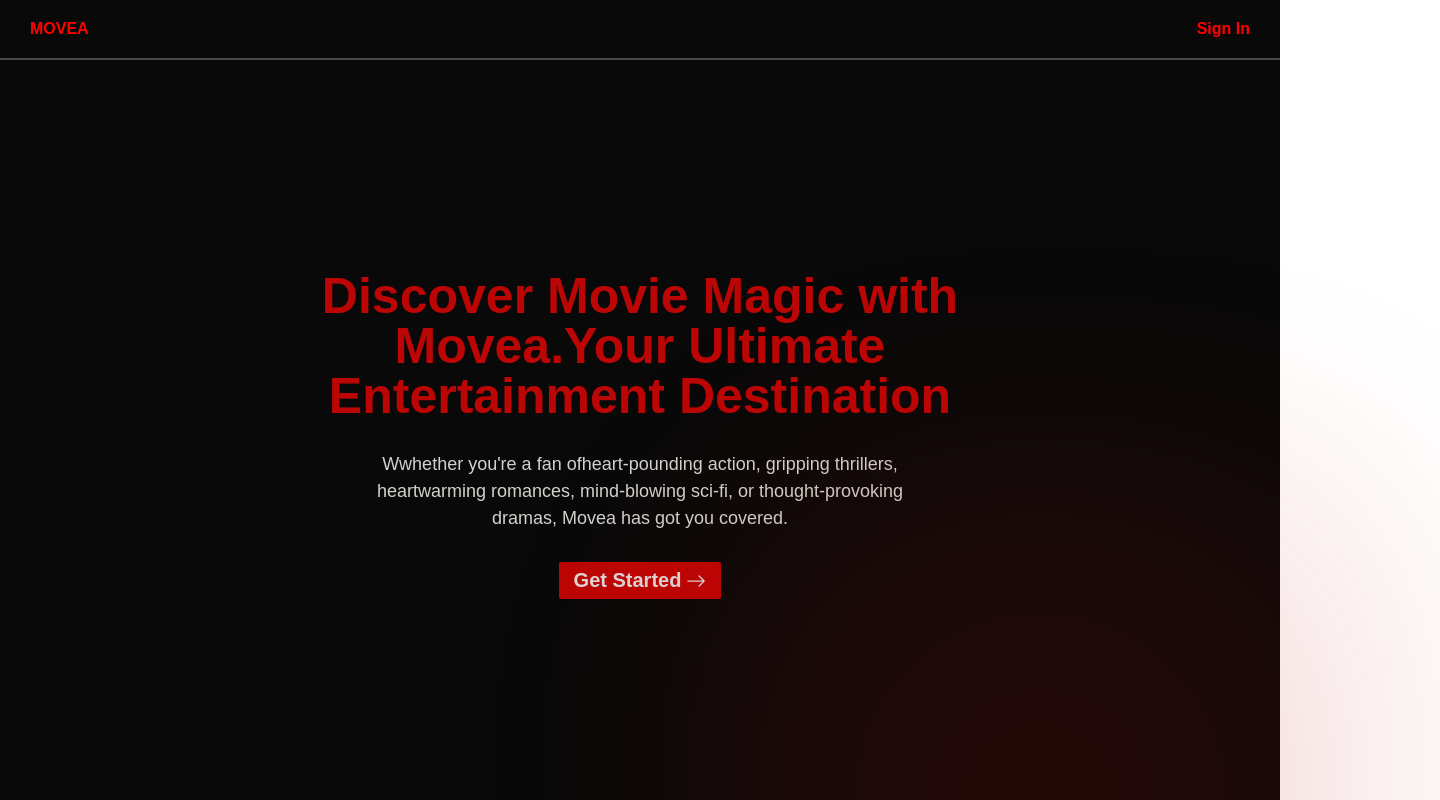
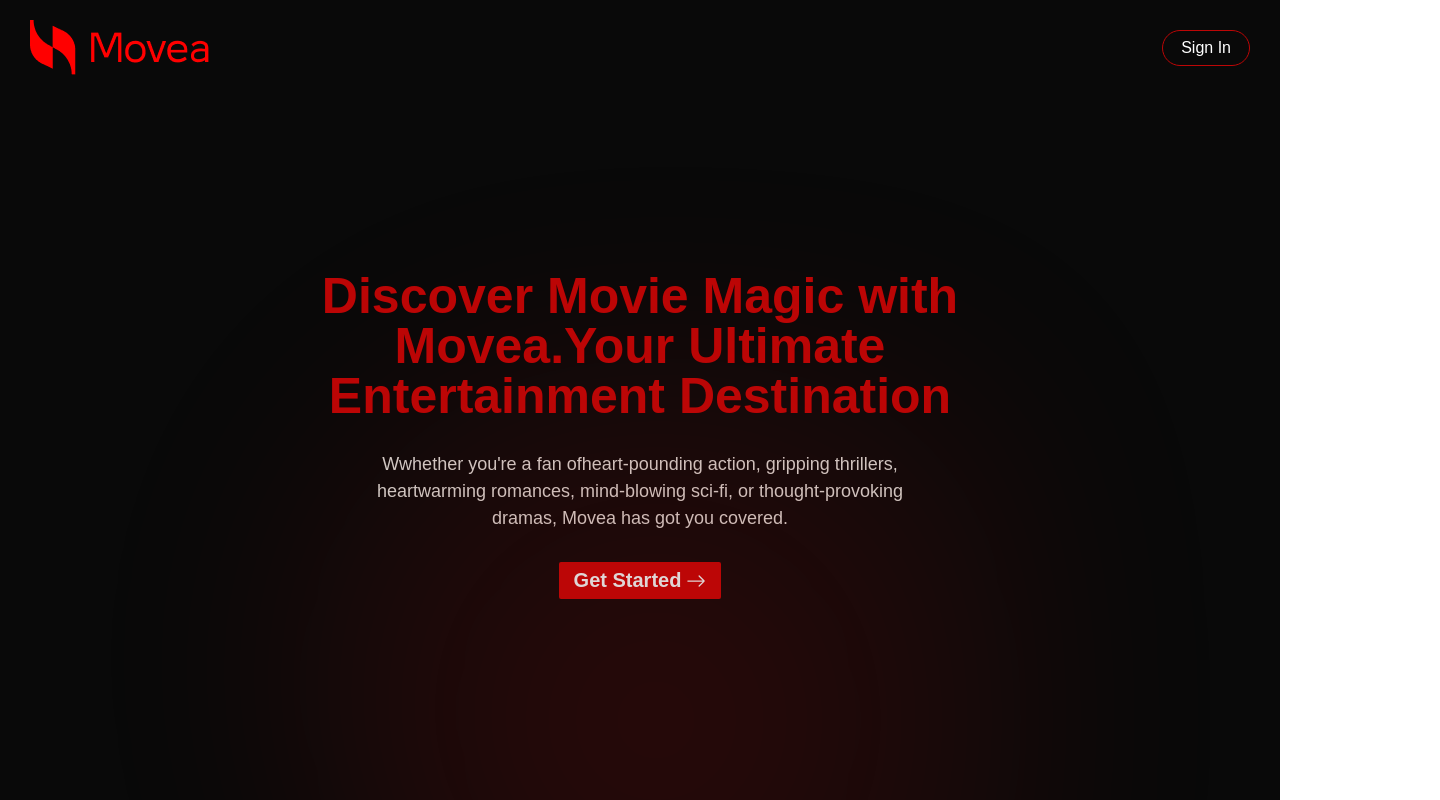
Before and after one commit to Vanshika-Malik2004/movea, a React (Vite) app: page / in a window 1280 px wide. Shown: the top 800 px of the page, 1440 px wide, since content can reach past the window. Built offline with nearby package versions, Linux system fonts and the light colour scheme; a web font is replaced by a local one.

Commit message:
Ui changes

```diff
--- a/src/App.css
+++ /dev/null
@@ -1,7 +0,0 @@
-*{
-  padding:0px;
-  margin:0px;
-  box-sizing: border-box;
-}
-
-/*background: radial-gradient(rgb(90, 83, 87) 0%, rgb(40, 40, 42) 100%);* -> landingPage background/
--- a/src/App.jsx
+++ b/src/App.jsx
@@ -1,6 +1,4 @@
-import { useState } from "react";
 import LandingPage from "./pages/LandingPage";
-import "./App.css";
 
 function App() {
   return (
--- /dev/null
+++ b/src/components/navbar/Navbar.jsx
@@ -0,0 +1,12 @@
+import Logo from "../../assets/images/logo.png";
+
+const Navbar = () => {
+  return (
+    <nav className="navbar">
+      <img tabIndex={0} src={Logo} alt="logo" />
+      <div className="SignIn">Sign In</div>
+    </nav>
+  );
+};
+
+export default Navbar;
--- a/src/index.css
+++ b/src/index.css
@@ -0,0 +1,112 @@
+* {
+  padding: 0px;
+  margin: 0px;
+  box-sizing: border-box;
+}
+
+body {
+  font-family: "Satoshi", sans-serif;
+}
+.main_container {
+  background-color: rgb(9, 9, 9);
+  width: 100vw;
+  height: 100vh;
+  display: flex;
+  flex-direction: column;
+  align-items: center;
+  overflow: hidden !important;
+  justify-content: center;
+  position: relative;
+}
+.navbar {
+  font-weight: 700;
+  position: fixed;
+  color: red;
+  top: 0px;
+  left: 0px;
+  width: 100%;
+  padding: 20px 30px;
+  display: flex;
+  flex-direction: row;
+  align-items: center;
+  justify-content: space-between;
+}
+
+.SignIn {
+  border: 1px solid rgb(188, 6, 6);
+  color: white;
+  border-radius: 999px;
+  padding: 8px 18px;
+  font-weight: 300;
+  cursor: pointer;
+  transition: all 0.3s ease-in-out;
+}
+
+.SignIn:hover {
+  scale: 0.97;
+}
+
+.logo {
+  font-size: 30px;
+}
+
+.heading {
+  font-weight: 800;
+  color: rgb(188, 6, 6);
+  font-size: 25px;
+  max-width: 50%;
+  margin-top: 70px;
+  text-align: center;
+  line-height: 50px;
+}
+
+.content {
+  width: 45%;
+  margin-top: 30px;
+  text-align: center;
+  color: rgb(210, 210, 205);
+  font-weight: 100;
+  font-size: 18px;
+  line-height: 27px;
+}
+
+.start_btn {
+  color: #dfd6d6;
+  font-weight: 600;
+  font-size: 20px;
+  padding: 7px 15px;
+  margin-top: 30px;
+  border: none;
+  background-color: rgb(188, 6, 6);
+  cursor: pointer;
+  border-radius: 2px;
+  display: flex;
+  justify-content: space-evenly;
+  align-items: center;
+  gap: 5px;
+  z-index: 10;
+  transition: all 0.26s ease;
+}
+
+.start_btn:hover {
+  /*opacity: 0.9;*/
+  background-color: white;
+  color: rgb(189, 16, 16);
+}
+
+.gradient_container {
+  position: absolute;
+  bottom: -40%;
+  left: 20%;
+  width: 800px;
+  height: 800px;
+  border-radius: 50% 22% 40% 80%;
+  filter: blur(100px);
+  background: radial-gradient(
+    circle at 50% 50%,
+    rgb(189, 16, 16),
+    rgba(76, 0, 255, 0)
+  );
+  opacity: 0.2;
+  z-index: 1;
+}
--- a/src/pages/LandingPage.jsx
+++ b/src/pages/LandingPage.jsx
@@ -1,13 +1,10 @@
-import React from "react";
-import "./mainPage.css";
 import { BsArrowRight } from "react-icons/bs";
+import Navbar from "../components/navbar/Navbar";
+
 const LandingPage = () => {
   return (
     <div className="main_container">
-      <nav className="navbar">
-        <div className="title">MOVEA</div>
-        <div clasName="SignIn">Sign In</div>
-      </nav>
+      <Navbar />
       <div className="heading">
         <h1>
           Discover Movie Magic with Movea.Your Ultimate Entertainment
@@ -15,15 +12,15 @@ const LandingPage = () => {
         </h1>
       </div>
       <div className="content">
-        Wwhether you're a fan ofheart-pounding action, gripping thrillers,
+        Wwhether you&apos;re a fan ofheart-pounding action, gripping thrillers,
         heartwarming romances, mind-blowing sci-fi, or thought-provoking dramas,
         Movea has got you covered.
       </div>
       <button className="start_btn">
-        <span> Get Started</span>
+        <span>Get Started</span>
         <BsArrowRight className="right_arrow" />
       </button>
-      <div className="gradient_container"></div>
+      <div className="gradient_container" />
     </div>
   );
 };
--- a/src/pages/mainPage.css
+++ /dev/null
@@ -1,88 +0,0 @@
-body {
-  font-family: "Satoshi", sans-serif;
-}
-.main_container {
-  /*background: radial-gradient(rgb(56, 48, 54) 0%, rgb(8, 8, 8) 100%);*/
-  background-color: rgb(9, 9, 9);
-  width: 100vw;
-  height: 100vh;
-  display: flex;
-  flex-direction: column;
-  align-items: center;
-  overflow: hidden;
-  justify-content: center;
-}
-.navbar {
-  font-family: "Satoshi", sans-serif;
-  font-weight: 700;
-  position: fixed;
-  color: red;
-  top: 0px;
-  left: 0px;
-  width: 100%;
-  padding: 20px 30px;
-  border-bottom: 2px solid #716e6ea6;
-  display: flex;
-  flex-direction: row;
-  align-items: center;
-  justify-content: space-between;
-}
-
-.heading {
-  font-family: "Satoshi", sans-serif;
-  font-weight: 800;
-  color: rgb(188, 6, 6);
-  font-size: 25px;
-  max-width: 50%;
-  margin-top: 70px;
-  text-align: center;
-  line-height: 50px;
-} /*theek ha kar dugi*/
-.movea_style {
-  text-decoration: line-through;
-}
-.content {
-  width: 45%;
-  margin-top: 30px;
-  text-align: center;
-  color: rgb(210, 210, 205);
-  font-family: "Satoshi", sans-serif;
-  font-weight: 100;
-  font-size: 18px;
-  line-height: 27px;
-}
-.start_btn {
-  color: #dfd6d6;
-  font-weight: 600;
-  font-size: 20px;
-  padding: 7px 15px;
-  margin-top: 30px;
-  border: none;
-  background-color: rgb(188, 6, 6);
-  cursor: pointer;
-  border-radius: 2px;
-  display: flex;
-  justify-content: space-evenly;
-  align-items: center;
-  gap: 5px;
-}
-.gradient_container {
-  content: "";
-  position: absolute;
-  bottom: -50%;
-  left: 50%;
-  width: 800px;
-  height: 800px;
-  border-radius: 50% 22% 40% 80%;
-  filter: blur(100px);
-  background: radial-gradient(
-    circle at 50% 50%,
-    rgb(189, 16, 16),
-    rgba(76, 0, 255, 0)
-  );
-  opacity: 0.2;
-  z-index: 200;
-}
-.start_btn:hover {
-  opacity: 0.9;
-}
```
Also changed, not shown: src/assets/images/logo.png (added).
